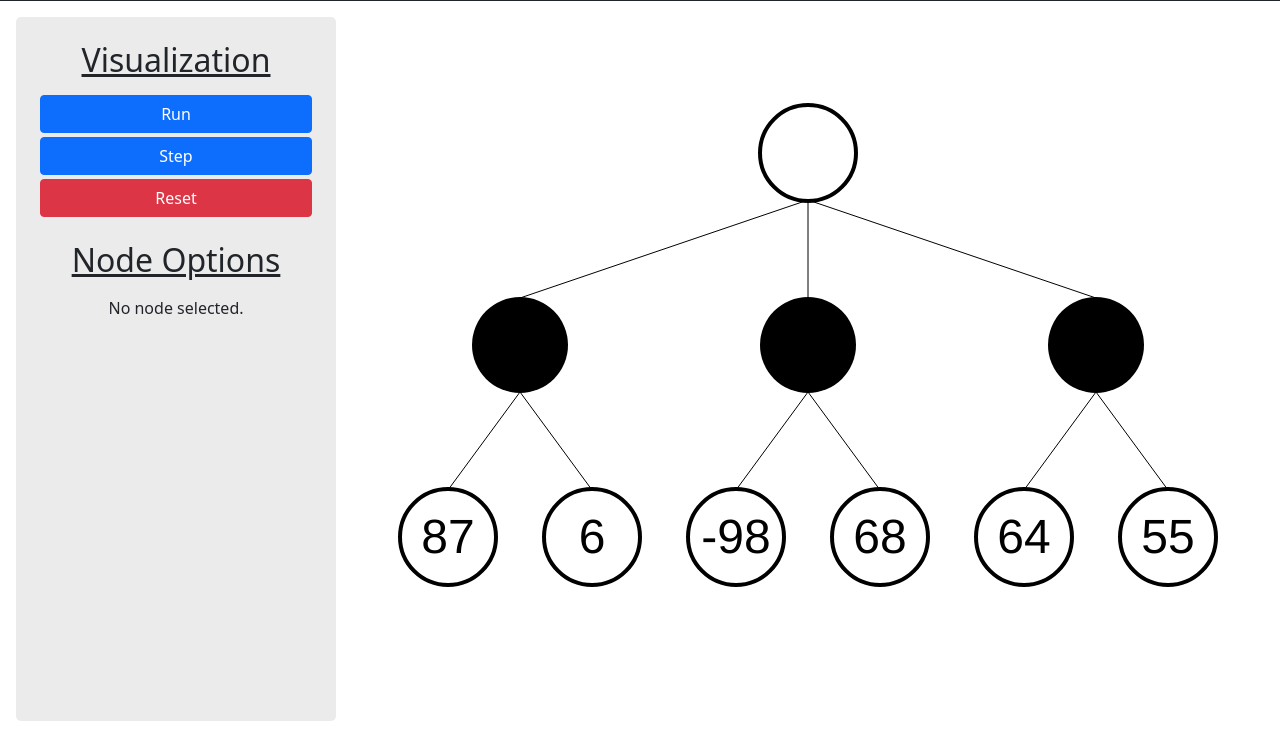
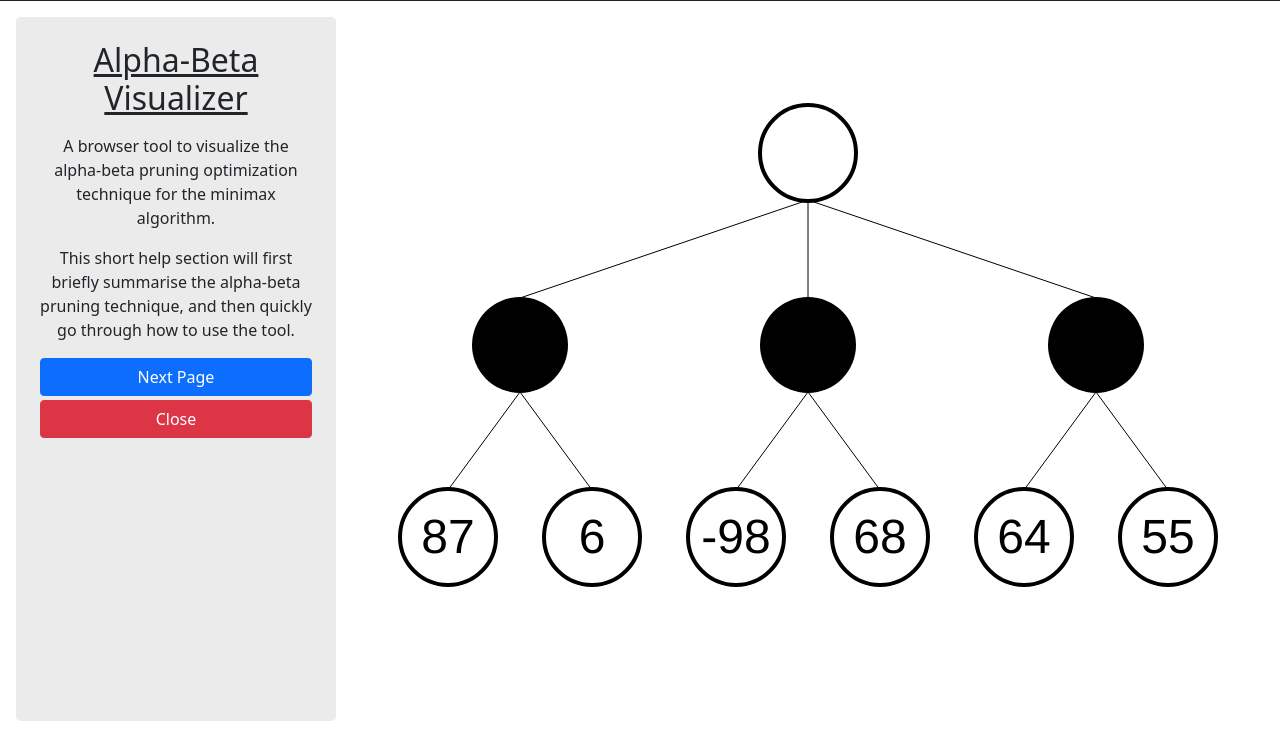
Before and after one commit to BSmith156/Alpha-Beta-Visualizer, a plain HTML site: page index.html in a window 1280 px wide. Shown: the part 63-800 px from the top of the page. Drawn offline with nearby package versions, Linux system fonts and the light colour scheme.

Commit message:
Add help

```diff
--- a/css/bundle.css
+++ b/css/bundle.css
@@ -1,3 +1,4 @@
 @import 'canvas.css';
 @import 'controls.css';
+@import 'help.css';
 @import 'nav.css';
--- /dev/null
+++ b/css/help.css
@@ -0,0 +1,8 @@
+.help-text {
+    text-align: center;
+}
+
+.help-title {
+    text-align: center;
+    text-decoration: underline;
+}
--- a/index.html
+++ b/index.html
@@ -16,14 +16,14 @@
         </nav>
 
         <div id="controls" class="form-group controls-container m-3 p-4">
-            <span id = "main">
+            <span id = "main" style = "display: none">
                 <h2 class = "title mb-3">Visualization</h2>
                 <button id = "run" class="btn btn-primary mb-1" style="width: 100%">Run</button>
                 <button id = "step" class="btn btn-primary mb-1" style="width: 100%">Step</button>
                 <button id = "reset" class="btn btn-danger mb-4" style="width: 100%">Reset</button>
                 <h2 class = "title mb-3">Node Options</h2>
                 <p id = "unselectedText" class = "text">No node selected.</p>
-                <p id = "runningText" class = "text" style = "display: none">Reset visualization before changing nodes.</p>
+                <p id = "runningText" class = "text" style = "display: none">Reset visualization before editing nodes.</p>
                 <span id = "nodeOptions" style = "display: none">
                     <span id = "static">
                         <input id="staticValue" class="form-control mb-1" type="number" placeholder="Static Evaluation" autocomplete="off">
@@ -33,6 +33,7 @@
                     <button id = "deleteNode" class="btn btn-danger" style="width: 100%">Delete Node</button>
                 </span>
             </span>
+            <span id = "help"></span>
         </div>
 
         <canvas id="canvas" class="canvas m-3 ml-0"></canvas>
--- /dev/null
+++ b/js/help.js
@@ -0,0 +1,43 @@
+let pages = ['<h2 class="help-title mb-3">Alpha-Beta Visualizer</h2><p class="help-text">A browser tool to visualize the <nobr>alpha-beta</nobr> pruning optimization technique for the minimax algorithm.</p><p class="help-text">This short help section will first briefly summarise the alpha-beta pruning technique, and then quickly go through how to use the tool.</p><button id="helpNext" class="btn btn-primary mb-1" style="width: 100%">Next Page</button><button id="helpClose" class="btn btn-danger" style="width: 100%">Close</button>',
+             '<h2 class="help-title mb-3">Alpha-Beta Pruning</h2><p class="help-text">Alpha-beta pruning is an optimisation technique used to improve the minimax algorithm for adversarial search problems.</p><p class = "help-text">It helps speed up searching by skipping (pruning) branches that are guaranteed not to contain the solution to the problem. To do this it keeps track of two values, alpha and beta, for each node in the tree.</p><p class="help-text">Check out the <a href = "https://en.wikipedia.org/wiki/Alpha-beta_pruning" target = "_blank">Wikipedia page</a> for more information.</p><button id="helpNext" class="btn btn-primary mb-1" style="width: 100%">Next Page</button><button id="helpBack" class="btn btn-primary mb-1" style="width: 100%">Previous Page</button><button id="helpClose" class="btn btn-danger" style="width: 100%">Close</button>',
+             '<h2 class="help-title mb-3">Visualization</h2><p class="help-text">The white and black nodes represent maximizing and minimizing nodes respectively. Nodes with no children are statically evaluated nodes, with their static value displayed on them.</p><p class="help-text">You can either run or step through the visualization. Running the visualization will simply execute the <nobr>alpha-beta</nobr> algorithm, whereas stepping through will allow you to see each step of the algorithm as it executes. You can also reset the visualization which will revert the tree back to how it was before the algorithm began.</p><p class = "help-text">When executing the algorithm, alpha and beta values will be shown above their corresponding nodes. When a branch is pruned it will be shown as greyed out in the tree.</p><button id="helpNext" class="btn btn-primary mb-1" style="width: 100%">Next Page</button><button id="helpBack" class="btn btn-primary mb-1" style="width: 100%">Previous Page</button><button id="helpClose" class="btn btn-danger" style="width: 100%">Close</button>',
+             '<h2 class="help-title mb-3">Nodes</h2><p class="help-text">Clicking on a node in the tree will select it, once selected you can edit the node from the node options menu.</p><p class="help-text">You can add children to and remove any node within the tree (with exception of the root node, which can not be removed). Child nodes are added to the right and will always be of opposite colour to their parent. If a node is statically evaluated, you can also change its static evaluation value from within the node options menu.</p><p class="help-text">Please note, you must reset any current visualizations before being able to edit any nodes.</p><button id="helpNext" class="btn btn-primary mb-1" style="width: 100%">Next Page</button><button id="helpBack" class="btn btn-primary mb-1" style="width: 100%">Previous Page</button><button id="helpClose" class="btn btn-danger" style="width: 100%">Close</button>',
+             '<h2 class="help-title mb-3">Enjoy!</h2><p class="help-text">If you want to look at the source code, or just have some suggestions, then check out the <a href="https://github.com/BSmith156/Alpha-Beta-Visualizer" target="_blank">GitHub page</a>.</p><button id="helpBack" class="btn btn-primary mb-1" style="width: 100%">Previous Page</button><button id="helpClose" class="btn btn-danger" style="width: 100%">Close</button>'];
+let current = -1;
+
+// Display next help page
+export function helpNext() {
+    if(current < pages.length - 1){
+        current++;
+    }
+    document.getElementById("help").innerHTML = pages[current];
+    resetListeners();
+}
+
+// Display previous help page
+function helpBack() {
+    if(current > 0){
+        current--;
+    }
+    document.getElementById("help").innerHTML = pages[current];
+    resetListeners();
+}
+
+// Close help
+function helpClose() {
+    document.getElementById("help").style.display = "none";
+    document.getElementById("main").style.display = "block";
+}
+
+// Reset button listeners
+function resetListeners(){
+    if(document.getElementById("helpNext")) {
+        document.getElementById("helpNext").addEventListener("click", helpNext);
+    }
+    if(document.getElementById("helpBack")) {
+        document.getElementById("helpBack").addEventListener("click", helpBack);
+    }
+    if(document.getElementById("helpClose")) {
+        document.getElementById("helpClose").addEventListener("click", helpClose);
+    }
+}
--- a/js/main.js
+++ b/js/main.js
@@ -1,3 +1,4 @@
+import { helpNext } from "./help.js";
 import { NodeManager } from "./node_manager.js";
 import { Node } from "./node.js";
 
@@ -26,3 +27,5 @@ node_manager.selected = -1;
 node_manager.reset();
 
 node_manager.draw();
+
+helpNext();
```
